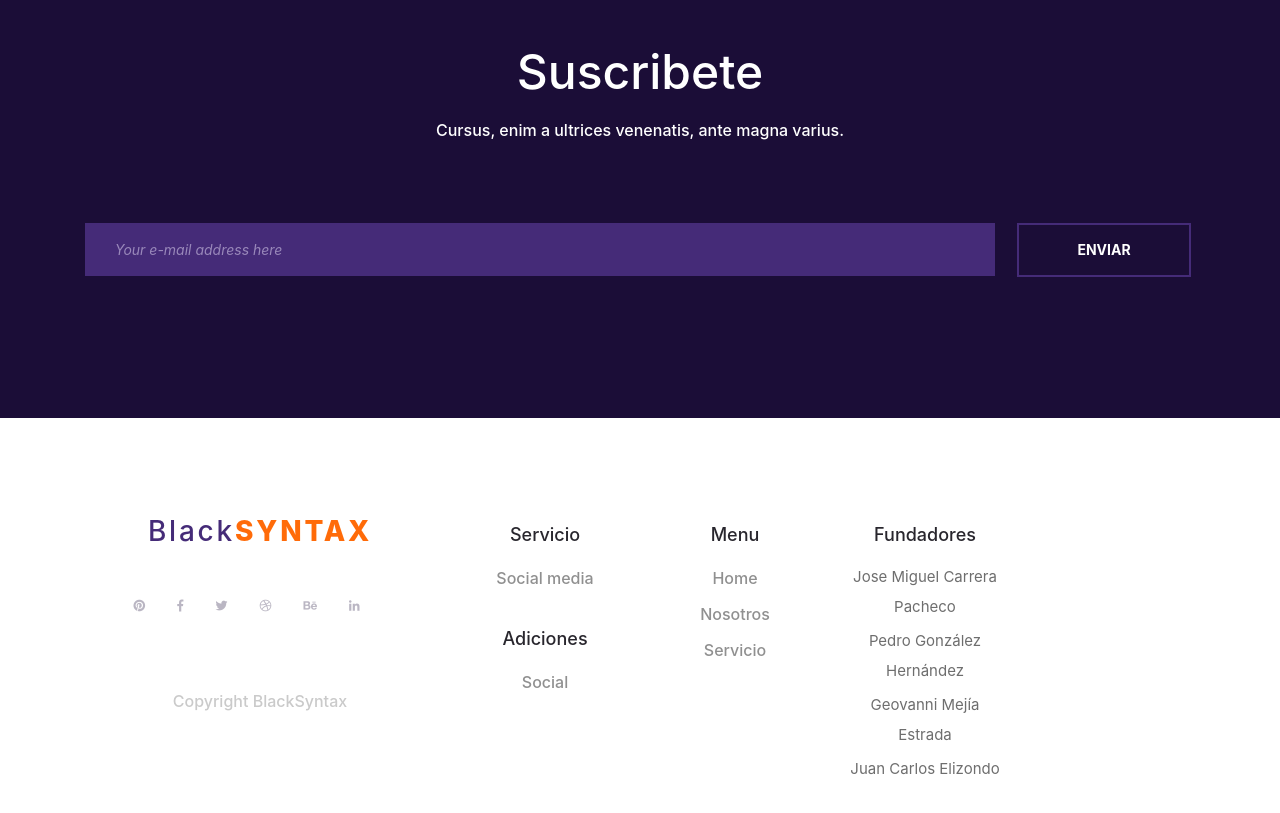
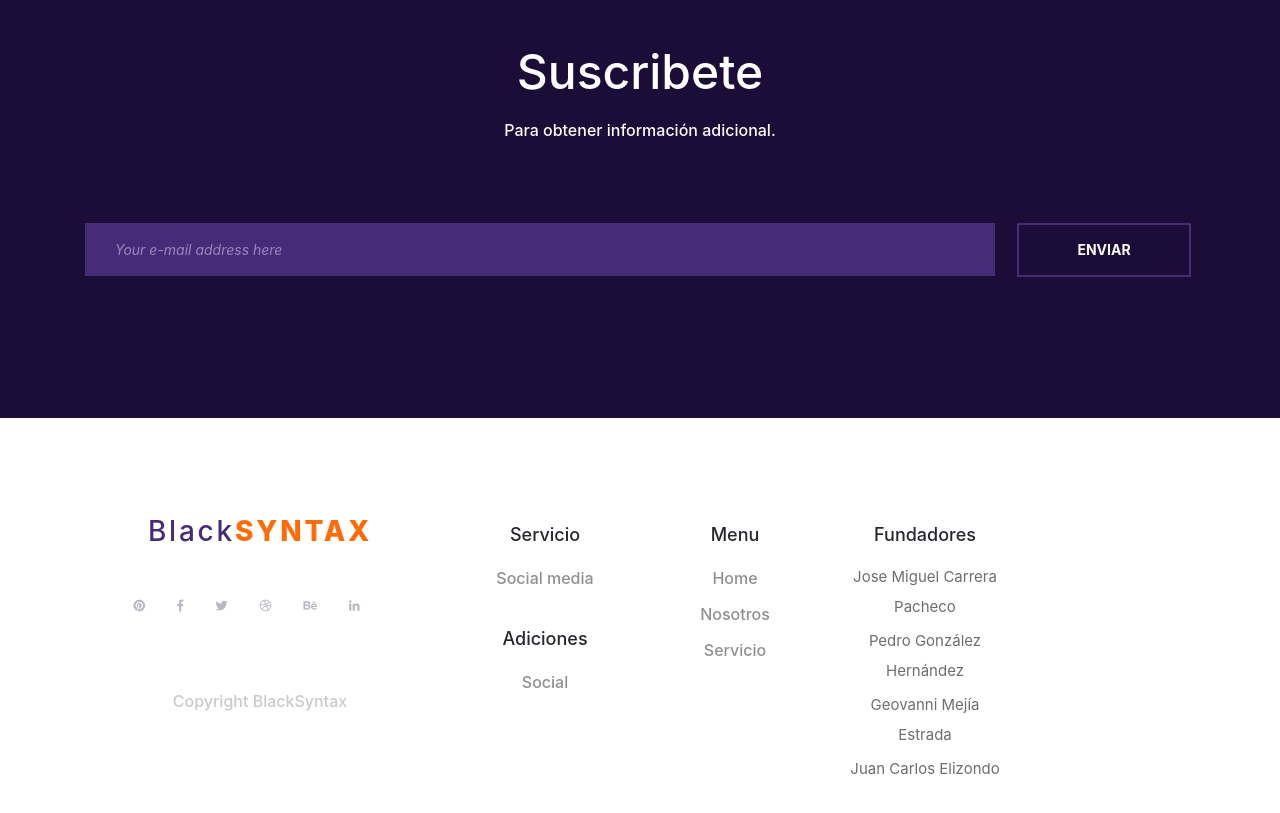
Before and after one commit to teokyo/blacksyntax, a React (Create React App) app in the folder blacksyntaxweb/: page / in a window 1280 px wide. Shown: the part 4600-5413 px from the top of the page. Built offline with nearby package versions, Linux system fonts and the light colour scheme.

Commit message:
cambios en master

```diff
--- a/blacksyntaxweb/src/Componentes/Newsletter.js
+++ b/blacksyntaxweb/src/Componentes/Newsletter.js
@@ -19,7 +19,7 @@ class Newsletter extends Component {
                                 {/* Newsletter Title */}
                                 <div className="newsletter_title">
                                     <h1>Suscribete</h1>
-                                    <span>Cursus, enim a ultrices venenatis, ante magna varius.</span>
+                                    <span>Para obtener información adicional.</span>
                                 </div>
 
                                 {/* Newsletter Form */}
```
